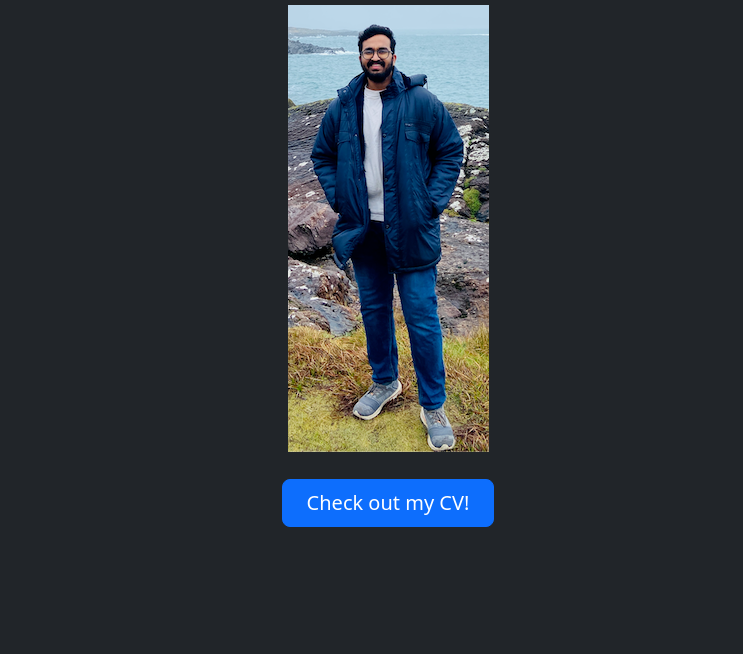
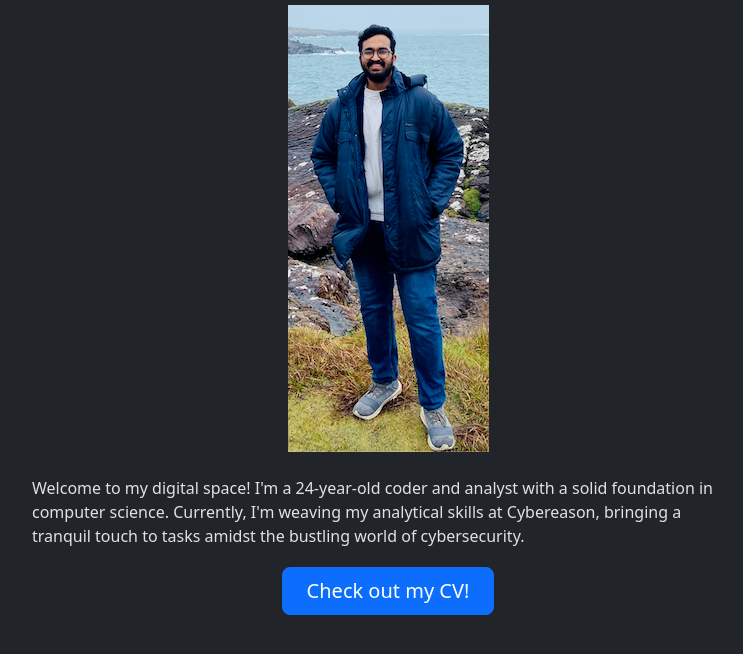
Before and after one commit to cr-KethanPabbi/Online-Resume, a plain HTML site: page index.html in a window 1280 px wide. Shown: the part 264-918 px from the top of the page, without its empty margins (252-995 px from the left). Before the commit the page ends 887 px from the top, so only its background shows below. Drawn offline with nearby package versions, Linux system fonts and the light colour scheme.

Commit message:
add intro

```diff
--- a/index.html
+++ b/index.html
@@ -15,6 +15,7 @@
             <div class="col-lg-8 mx-auto text-start">
                 <p class="lead my-4 blue-2 center">Programmer, Analyst.</p>
                 <img src="./assets/images/image.png" alt="person" class="mx-auto d-block my-4">
+                <p>Welcome to my digital space! I'm a 24-year-old coder and analyst with a solid foundation in computer science. Currently, I'm weaving my analytical skills at Cybereason, bringing a tranquil touch to tasks amidst the bustling world of cybersecurity.</p>
                 <div class="d-grid gap-2 d-sm-flex justify-content-sm-center center">
                     <a href="./resume.html">
                         <button type="button" class="btn btn-primary btn-lg px-4 gap-3">Check out my CV!</button>
```
